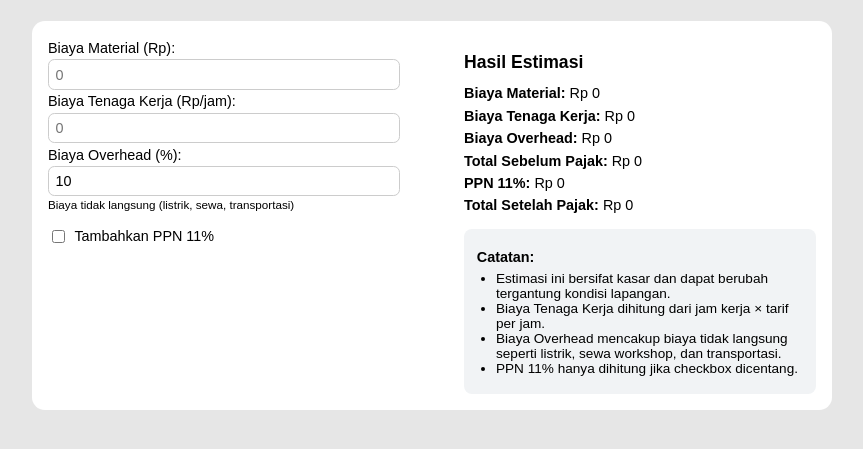
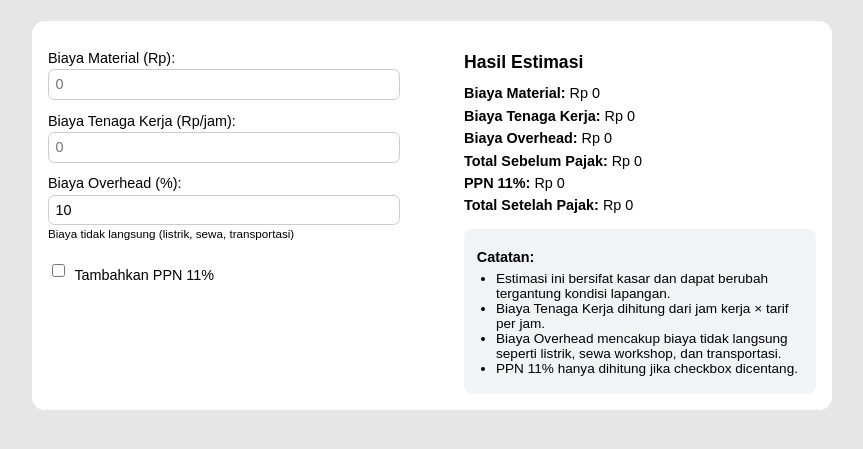
Before and after one commit to falihrby/job-order-calculator, a plain HTML site: page index.html in a window 1280 px wide. Shown: the part 55-504 px from the top of the page, without its empty margins (208-1071 px from the left). Drawn offline with Linux system fonts and the light colour scheme.

Commit message:
Update styles.css

```diff
--- a/styles.css
+++ b/styles.css
@@ -26,7 +26,7 @@ h1.title {
 }
 label {
   display: block;
-  margin: 0.2rem 0 0.2rem;
+  margin: 0.8rem 0 0.2rem;
   font-size: 0.9rem;
 }
 input[type="text"], input[type="number"] {
```
